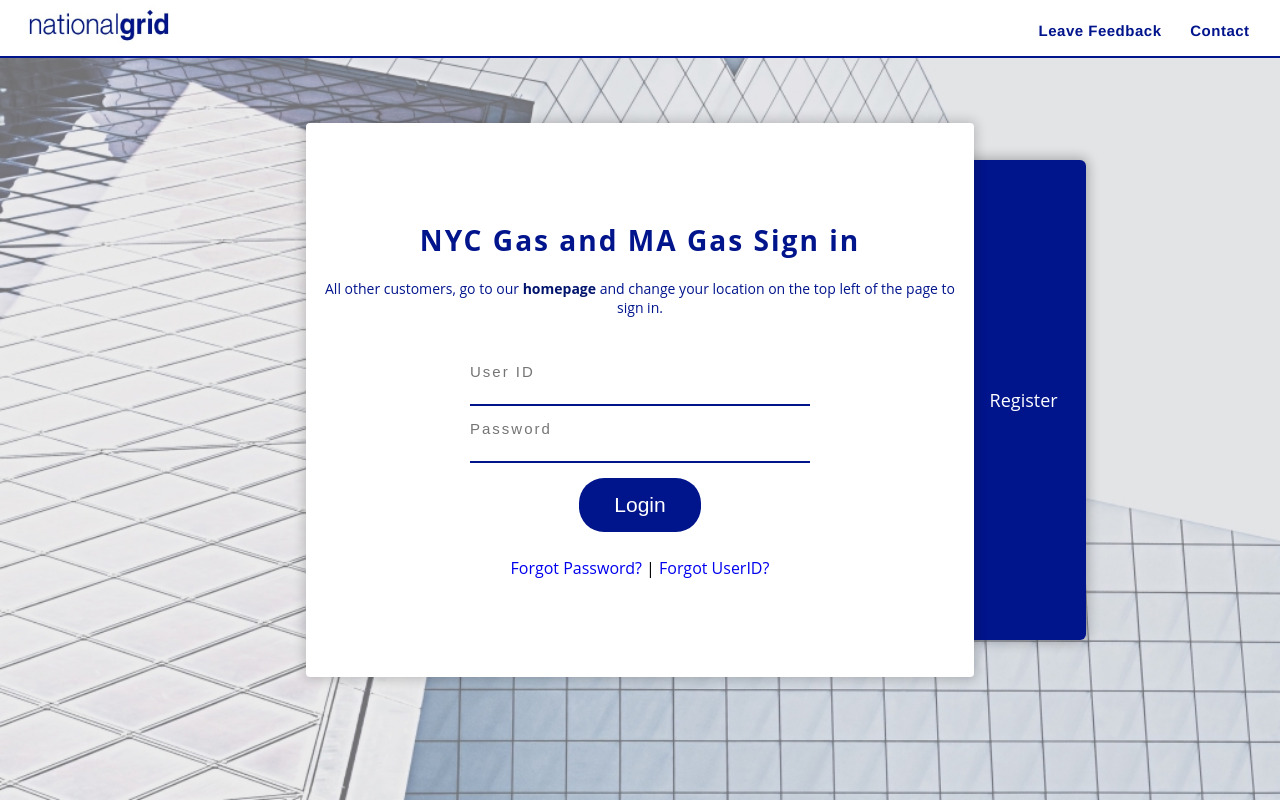
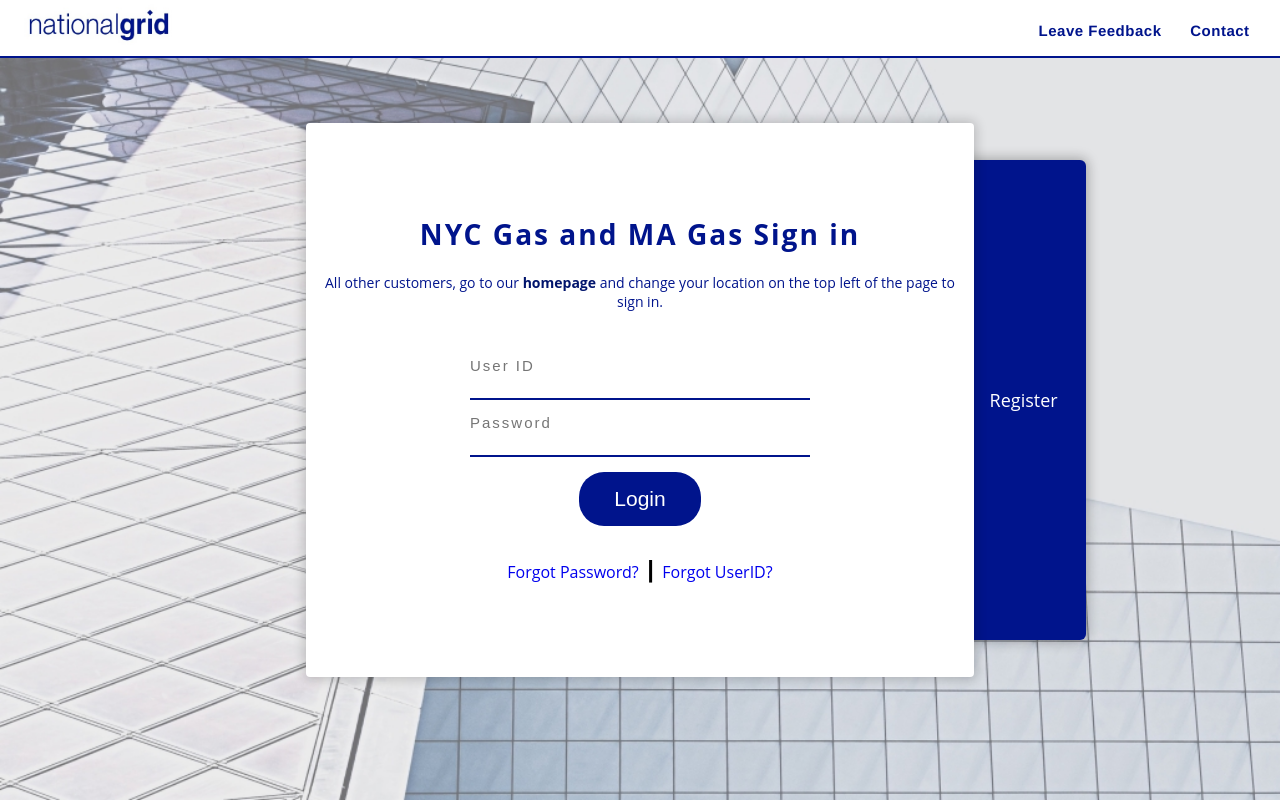
Before and after one commit to nirmaperera/NationalGridRedesign, a React (Create React App) app: page / in a window 1280 px wide. Built offline with nearby package versions, Linux system fonts and the light colour scheme.

Commit message:
fixed styles

```diff
--- a/package.json
+++ b/package.json
@@ -5,6 +5,7 @@
   "dependencies": {
     "animate.css": "^3.7.2",
     "local-storage": "^2.0.0",
+    "node-sass": "^4.13.0",
     "react": "^16.9.0",
     "react-dom": "^16.9.0",
     "react-redux": "^7.1.1",
@@ -33,7 +34,5 @@
       "last 1 safari version"
     ]
   },
-  "devDependencies": {
-    "node-sass": "^4.13.0"
-  }
+  "devDependencies": {}
 }
--- a/src/components/backdrop/Backdrop.js
+++ b/src/components/backdrop/Backdrop.js
@@ -1,6 +1,6 @@
 import React from "react";
 
-import './backdrop.css';
+import './backdrop.scss';
 
 const Backdrop = (props) => (
     <div className="backdrop" onClick={props.click}></div>
--- a/src/components/credentials/login/Login.js
+++ b/src/components/credentials/login/Login.js
@@ -78,7 +78,7 @@ class Login extends Component {
 					</div>
 					<div className="forgotCreds">
 						<a href="https://online.nationalgridus.com/forgetpass/KSE_Password.jsp">Forgot Password?</a>
-						<span>  |  </span>
+						<span className="bold-line">  |  </span>
 						<a href="https://online.nationalgridus.com/forgetpass/KSE_userid.jsp">Forgot UserID?</a>
 					</div>
 				</div>
--- a/src/components/credentials/login/login.scss
+++ b/src/components/credentials/login/login.scss
@@ -32,10 +32,14 @@
 .base-container a{
 	text-decoration: none;
 }
+.base-container a:visited{
+	color: $secondary-blue;
 
-a.homelink:visited{
-	color: $secondary-blue;
-	font-weight: bold;
+}
+.bold-line{
+	font-weight: 900;
+	font-size:23px;
+
 }
 
 a.homeLink{
@@ -229,7 +233,7 @@ input#message.message-box{
 	}
 
 	.right:hover, .left:hover{
-		bottom:8%;
+	    bottom: 10%;
 	}
 
   .left {
--- a/src/components/credentials/register/register.scss
+++ b/src/components/credentials/register/register.scss
@@ -66,7 +66,16 @@
 }
 
  @media screen and (max-width:768px){
+.form-row-reg{
+	display: flex;
+	flex-direction: column;
+}
  .form-group-reg input{
-	margin-right:150px;
+	margin-right:120px;
+	font-size:1.5vw;
+  }
+  .form-row-reg select{
+	  width:100%;
+
   }
  }
--- a/src/index.js
+++ b/src/index.js
@@ -1,6 +1,6 @@
 import React from 'react';
 import ReactDOM from 'react-dom';
-import './index.css';
+import './index.scss';
 import App from './App';
 import { Provider } from 'react-redux';
 import * as serviceWorker from './serviceWorker';
```
Also changed, not shown: src/components/backdrop/backdrop.scss (renamed from src/components/backdrop/backdrop.css), src/index.scss (renamed from src/index.css), 1 other file (tests, documents, lock files or other folders).
